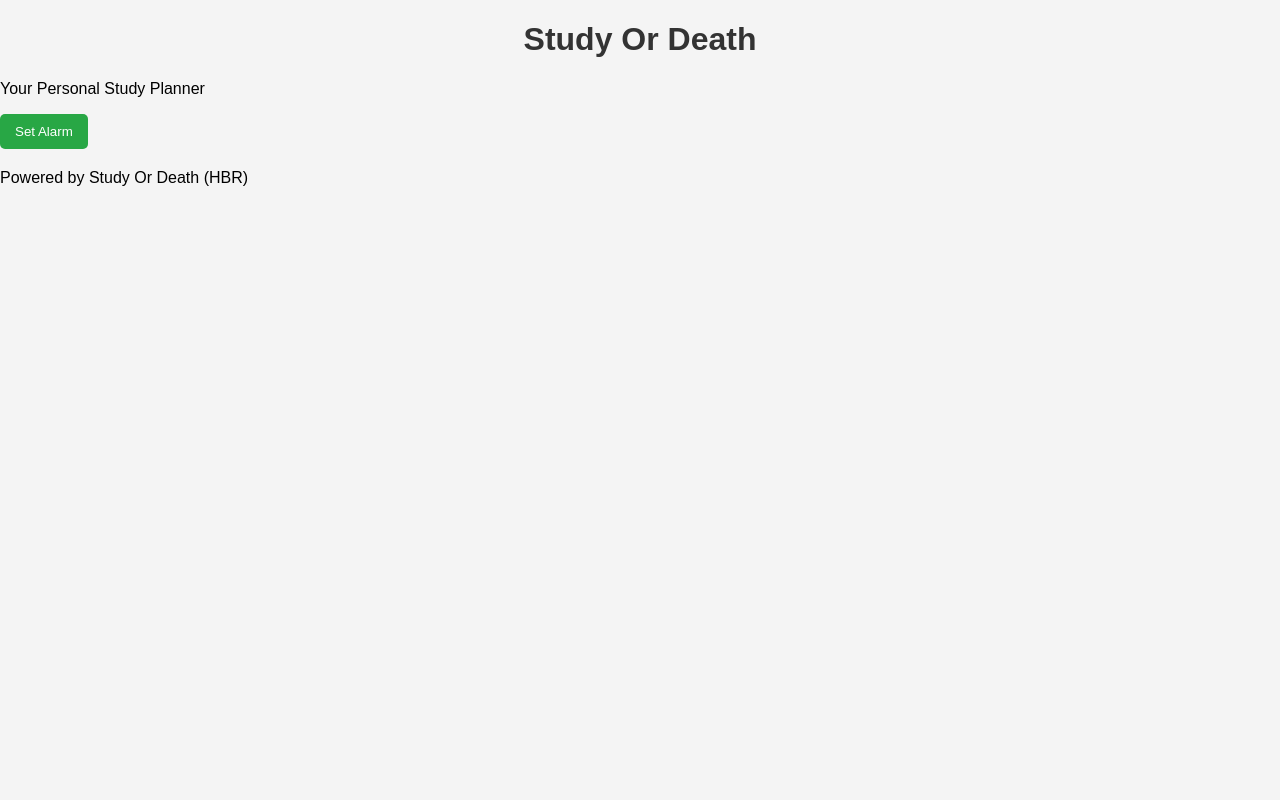
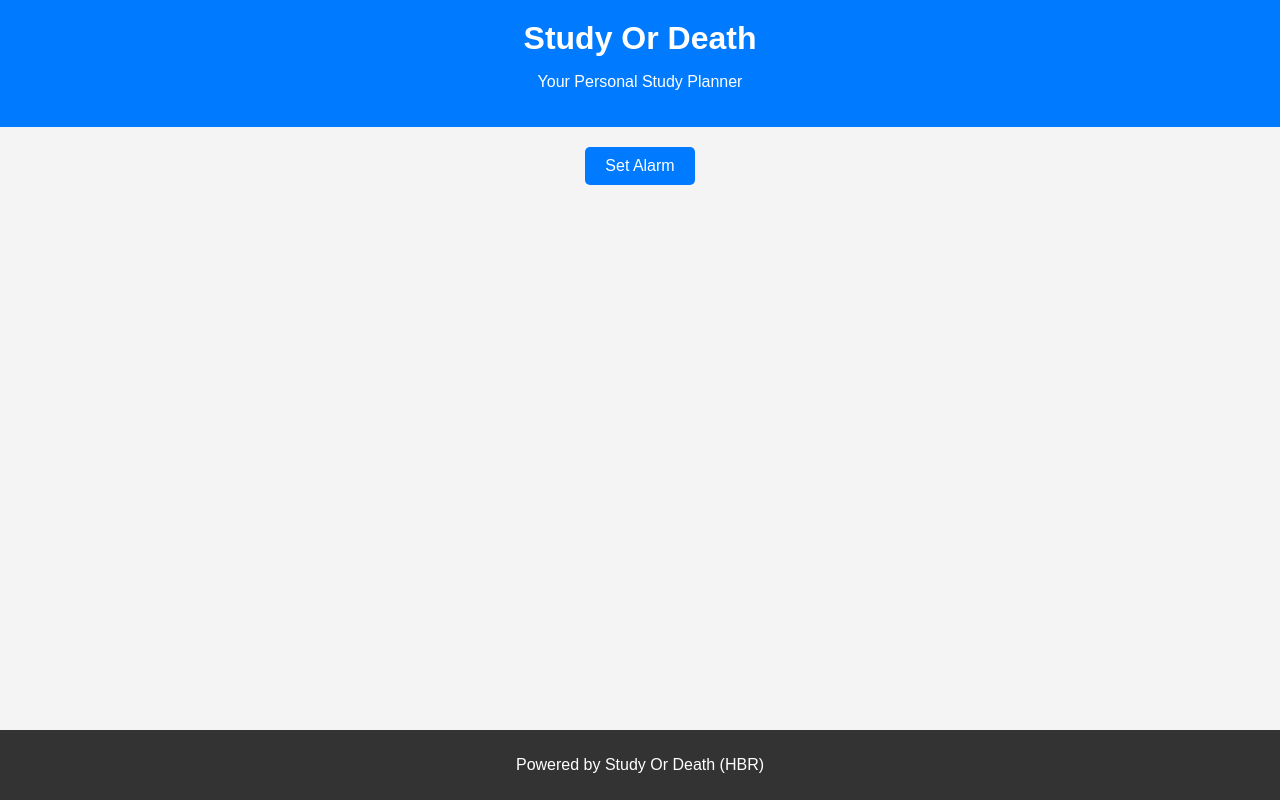
Before and after one commit to misson-infinity/Study-Or-Death, a plain HTML site: page index.html in a window 1280 px wide. Drawn offline with Linux system fonts and the light colour scheme.

Commit message:
styles.css

```diff
--- a/styles.css
+++ b/styles.css
@@ -1,43 +1,44 @@
 body {
   font-family: Arial, sans-serif;
+  text-align: center;
   margin: 0;
   padding: 0;
-  background: #f4f4f4;
+  background-color: #f4f4f4;
 }
 
-.container {
-  max-width: 600px;
-  margin: auto;
-  padding: 20px;
-  background: white;
-  border-radius: 10px;
-  box-shadow: 0 2px 10px rgba(0, 0, 0, 0.1);
+header {
+  background: #007bff;
+  color: white;
+  padding: 20px 0;
 }
 
-h1 {
-  text-align: center;
-  color: #333;
+header h1 {
+  margin: 0;
 }
 
-form, #routine, div {
-  margin: 20px 0;
-}
-
-textarea, input {
-  width: 100%;
-  padding: 10px;
-  margin: 10px 0;
+main {
+  padding: 20px;
 }
 
 button {
-  background-color: #28a745;
+  background: #007bff;
   color: white;
   border: none;
-  padding: 10px 15px;
+  padding: 10px 20px;
+  font-size: 16px;
   cursor: pointer;
   border-radius: 5px;
 }
 
 button:hover {
-  background-color: #218838;
-  }
+  background: #0056b3;
+}
+
+footer {
+  background: #333;
+  color: white;
+  padding: 10px 0;
+  position: absolute;
+  bottom: 0;
+  width: 100%;
+}
```
